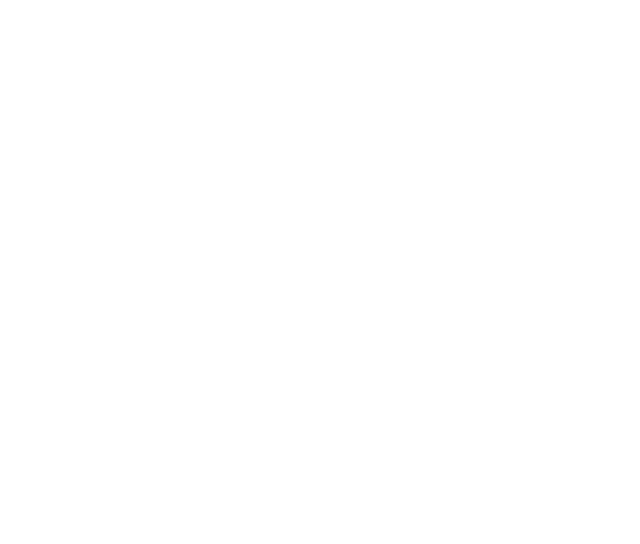
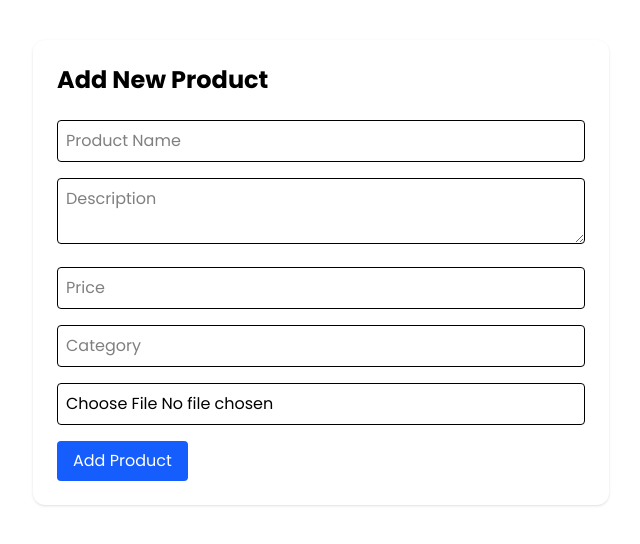
Before and after one commit to dineshvoithu/voithu_ecommerce_frontend, a React (Vite) app: page /seller/add-product in a window 1280 px wide. Before the commit this address had no page. Shown: the top 544 px of the page, without its empty margins (319-959 px from the left). Built offline with nearby package versions, Linux system fonts and the light colour scheme.

Commit message:
Seller Dashboard Completed

```diff
--- a/src/App.jsx
+++ b/src/App.jsx
@@ -8,6 +8,11 @@ import Register from "./pages/Register";
 import HomePage from "./pages/HomePage";
 import { ROLES } from "./constants/roles";
 import Unauthorized from "./pages/Unauthorized";
+import AddProduct from "./pages/seller/AddProduct";
+import EditProduct from "./pages/seller/EditProduct";
+
+// Inside your <Routes>
+<Route path="/seller/add-product" element={<AddProduct />} />;
 
 function App() {
   return (
@@ -23,6 +28,9 @@ function App() {
           </ProtectedRoute>
         }
       />
+
+      <Route path="/seller/add-product" element={<AddProduct />} />
+      <Route path="/seller/edit-product/:id" element={<EditProduct />} />
       <Route path="/unauthorized" element={<Unauthorized />} />
       <Route
         path="/admin-dashboard"
--- a/src/pages/SellerDashboard.jsx
+++ b/src/pages/SellerDashboard.jsx
@@ -1,78 +1,124 @@
 import React, { useEffect, useState } from "react";
-import { useNavigate } from "react-router-dom";
 import axios from "axios";
-import { toast } from "react-toastify";
+import { Link, useNavigate } from "react-router-dom";
 
 const SellerDashboard = () => {
   const [products, setProducts] = useState([]);
   const navigate = useNavigate();
 
-  useEffect(() => {
+  const fetchSellerProducts = async () => {
     const token = localStorage.getItem("token");
-    const user = JSON.parse(localStorage.getItem("user"));
-
-    if (!token || user?.role !== "SELLER") {
-      toast.error("Access denied. Please login as a seller.");
-      navigate("/login");
-    } else {
-      axios
-        .get("http://localhost:8080/api/products", {
+    try {
+      const res = await axios.get("http://localhost:8080/api/products/seller", {
         headers: {
           Authorization: `Bearer ${token}`,
         },
-        })
-        .then((res) => {
+      });
       setProducts(res.data);
-        })
-        .catch((err) => {
-          console.error("Error fetching products:", err);
-          toast.error("Failed to fetch products.");
+    } catch (err) {
+      console.error("Error fetching seller products", err);
+    }
+  };
+
+  const handleDelete = async (id) => {
+    const confirm = window.confirm(
+      "Are you sure you want to delete this product?"
+    );
+    if (!confirm) return;
+
+    const token = localStorage.getItem("token");
+    try {
+      await axios.delete(`http://localhost:8080/api/products/${id}`, {
+        headers: {
+          Authorization: `Bearer ${token}`,
+        },
       });
+      alert("Product deleted successfully");
+      fetchSellerProducts(); // Refresh list
+    } catch (err) {
+      alert("Failed to delete product");
+      console.error(err);
     }
-  }, [navigate]);
+  };
 
   const handleLogout = () => {
     localStorage.removeItem("token");
     localStorage.removeItem("user");
-    toast.success("Logged out successfully!");
     navigate("/");
+    alert("Logged out successfully!");
   };
 
+  useEffect(() => {
+    const user = JSON.parse(localStorage.getItem("user"));
+    const token = localStorage.getItem("token");
+
+    if (!token || user?.role !== "SELLER") {
+      navigate("/unauthorized");
+      return;
+    }
+
+    fetchSellerProducts();
+  }, [navigate]);
+
   return (
-    <div className="min-h-screen bg-gray-100 p-6">
-      <div className="max-w-4xl mx-auto bg-white shadow-lg rounded-lg p-6">
-        <div className="flex justify-between items-center mb-4">
-          <h1 className="text-2xl font-bold text-gray-800">
-            👨‍💼 Seller Dashboard
-          </h1>
+    <div className="p-6 min-h-screen bg-gray-100">
+      {/* Top Bar */}
+      <div className="flex justify-between items-center mb-6">
+        <h1 className="text-3xl font-bold text-gray-800">Seller Dashboard</h1>
+        <div className="space-x-3">
+          <button
+            onClick={() => navigate("/seller/add-product")}
+            className="bg-green-600 hover:bg-green-700 text-white px-4 py-2 rounded"
+          >
+            + Add Product
+          </button>
           <button
             onClick={handleLogout}
-            className="bg-red-600 text-white px-4 py-2 rounded-md hover:bg-red-800 transition"
+            className="bg-red-600 hover:bg-red-700 text-white px-4 py-2 rounded"
           >
             Logout
           </button>
         </div>
+      </div>
 
-        <h2 className="text-xl font-semibold text-gray-700 mb-4">
-          🛒 Your Products
-        </h2>
-
+      {/* Product List */}
+      <div className="grid grid-cols-1 sm:grid-cols-2 lg:grid-cols-3 gap-6">
         {products.length === 0 ? (
-          <p className="text-gray-500">No products available.</p>
+          <p className="text-gray-600 col-span-full">No products found.</p>
         ) : (
-          <div className="grid grid-cols-1 sm:grid-cols-2 gap-4">
-            {products.map((product) => (
+          products.map((product) => (
             <div
               key={product.id}
-                className="bg-gray-50 border border-gray-200 p-4 rounded-md shadow"
+              className="border rounded-lg shadow p-4 bg-white flex flex-col justify-between"
             >
-                <h3 className="text-lg font-semibold text-gray-800">
-                  {product.name}
-                </h3>
-                <p className="text-sm text-gray-600 mt-1">₹{product.price}</p>
+              <img
+                src={`http://localhost:8080${product.imageUrl}`}
+                alt={product.name}
+                className="w-full h-40 object-cover rounded mb-4"
+              />
+
+              <h2 className="text-xl font-semibold">{product.name}</h2>
+              <p className="text-gray-600">{product.description}</p>
+              <p className="font-bold">₹{product.price}</p>
+              <p className="text-sm text-gray-500">
+                Category: {product.category}
+              </p>
+              <div className="flex justify-between mt-4">
+                <Link
+                  to={`/seller/edit-product/${product.id}`}
+                  className="bg-blue-500 text-white px-3 py-1 rounded"
+                >
+                  Edit
+                </Link>
+                <button
+                  onClick={() => handleDelete(product.id)}
+                  className="bg-red-600 text-white px-3 py-1 rounded"
+                >
+                  Delete
+                </button>
               </div>
-            ))}
             </div>
+          ))
         )}
       </div>
     </div>
--- /dev/null
+++ b/src/pages/seller/AddProduct.jsx
@@ -0,0 +1,108 @@
+import React, { useState } from "react";
+import axios from "axios";
+import { useNavigate } from "react-router-dom";
+
+const AddProduct = () => {
+  const navigate = useNavigate();
+
+  const [formData, setFormData] = useState({
+    name: "",
+    description: "",
+    price: "",
+    category: "",
+    image: null,
+  });
+
+  const handleChange = (e) => {
+    if (e.target.name === "image") {
+      setFormData({ ...formData, image: e.target.files[0] });
+    } else {
+      setFormData({ ...formData, [e.target.name]: e.target.value });
+    }
+  };
+
+  const handleSubmit = async (e) => {
+    e.preventDefault();
+
+    const token = localStorage.getItem("token");
+    const data = new FormData();
+    data.append("name", formData.name);
+    data.append("description", formData.description);
+    data.append("price", formData.price);
+    data.append("category", formData.category);
+    data.append("image", formData.image);
+
+    try {
+      await axios.post("http://localhost:8080/api/products/add", data, {
+        headers: {
+          "Content-Type": "multipart/form-data",
+          Authorization: `Bearer ${token}`,
+        },
+      });
+      alert("Product added successfully!");
+      navigate("/seller-dashboard");
+    } catch (error) {
+      console.error("Error adding product", error);
+      alert("Failed to add product");
+    }
+  };
+
+  return (
+    <div className="max-w-xl mx-auto p-6 mt-10 bg-white rounded-xl shadow">
+      <h2 className="text-2xl font-bold mb-6">Add New Product</h2>
+      <form onSubmit={handleSubmit} className="space-y-4">
+        <input
+          type="text"
+          name="name"
+          placeholder="Product Name"
+          value={formData.name}
+          onChange={handleChange}
+          required
+          className="w-full border rounded p-2"
+        />
+        <textarea
+          name="description"
+          placeholder="Description"
+          value={formData.description}
+          onChange={handleChange}
+          required
+          className="w-full border rounded p-2"
+        ></textarea>
+        <input
+          type="number"
+          name="price"
+          placeholder="Price"
+          value={formData.price}
+          onChange={handleChange}
+          required
+          className="w-full border rounded p-2"
+        />
+        <input
+          type="text"
+          name="category"
+          placeholder="Category"
+          value={formData.category}
+          onChange={handleChange}
+          required
+          className="w-full border rounded p-2"
+        />
+        <input
+          type="file"
+          name="image"
+          accept="image/*"
+          onChange={handleChange}
+          required
+          className="w-full border rounded p-2"
+        />
+        <button
+          type="submit"
+          className="bg-blue-600 text-white px-4 py-2 rounded hover:bg-blue-700"
+        >
+          Add Product
+        </button>
+      </form>
+    </div>
+  );
+};
+
+export default AddProduct;
--- /dev/null
+++ b/src/pages/seller/EditProduct.jsx
@@ -0,0 +1,119 @@
+import React, { useEffect, useState } from "react";
+import { useParams, useNavigate } from "react-router-dom";
+import axios from "axios";
+
+const EditProduct = () => {
+  const { id } = useParams();
+  const navigate = useNavigate();
+
+  const [product, setProduct] = useState({
+    name: "",
+    description: "",
+    price: "",
+    category: "",
+    imageUrl: "",
+  });
+
+  const token = localStorage.getItem("token");
+
+  // Fetch product by ID
+  useEffect(() => {
+    axios
+      .get("http://localhost:8080/api/products/seller", {
+        headers: {
+          Authorization: `Bearer ${token}`,
+        },
+      })
+      .then((res) => {
+        const selected = res.data.find((p) => p.id === parseInt(id));
+        if (!selected) {
+          alert("Product not found!");
+          navigate("/seller/dashboard");
+          return;
+        }
+        setProduct(selected);
+      })
+      .catch((err) => console.error("Error loading product", err));
+  }, [id]);
+
+  const handleChange = (e) => {
+    setProduct((prev) => ({
+      ...prev,
+      [e.target.name]: e.target.value,
+    }));
+  };
+
+  const handleUpdate = async (e) => {
+    e.preventDefault();
+    try {
+      await axios.put(`http://localhost:8080/api/products/${id}`, product, {
+        headers: {
+          Authorization: `Bearer ${token}`,
+        },
+      });
+      alert("Product updated successfully");
+      navigate("/seller-dashboard");
+    } catch (err) {
+      console.error("Error updating product", err);
+      alert("Failed to update product");
+    }
+  };
+
+  return (
+    <div className="max-w-xl mx-auto mt-8 p-6 bg-white rounded shadow">
+      <h2 className="text-2xl font-bold mb-4">Edit Product</h2>
+      <form onSubmit={handleUpdate} className="space-y-4">
+        <input
+          type="text"
+          name="name"
+          value={product.name}
+          onChange={handleChange}
+          placeholder="Product Name"
+          className="w-full p-2 border rounded"
+          required
+        />
+        <textarea
+          name="description"
+          value={product.description}
+          onChange={handleChange}
+          placeholder="Description"
+          className="w-full p-2 border rounded"
+          required
+        />
+        <input
+          type="number"
+          name="price"
+          value={product.price}
+          onChange={handleChange}
+          placeholder="Price"
+          className="w-full p-2 border rounded"
+          required
+        />
+        <input
+          type="text"
+          name="category"
+          value={product.category}
+          onChange={handleChange}
+          placeholder="Category"
+          className="w-full p-2 border rounded"
+        />
+        <input
+          type="text"
+          name="imageUrl"
+          value={product.imageUrl}
+          onChange={handleChange}
+          placeholder="Image URL"
+          className="w-full p-2 border rounded"
+        />
+        <button
+          type="submit"
+          className="bg-blue-600 text-white px-4 py-2 rounded w-full"
+        >
+          Update Product
+        </button>
+      </form>
+    </div>
+  );
+};
+
+export default EditProduct;
```
Lines whose indentation alone changed are shown as unchanged.
